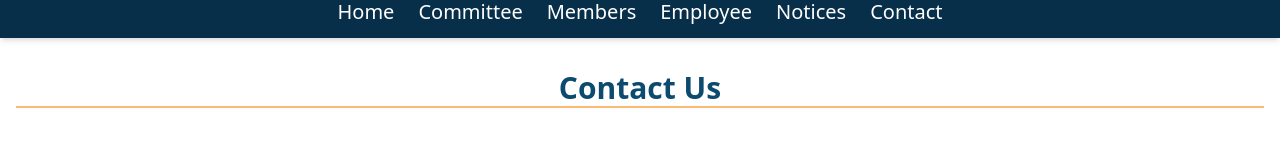
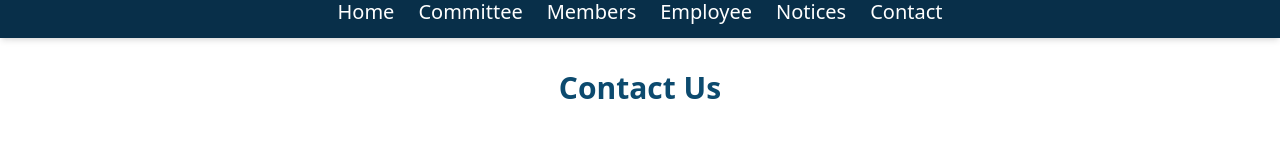
Before and after one commit to mahafizurr/dist, a Next.js app: page /contact in a window 1280 px wide. Shown: the part 135-295 px from the top of the page. Built offline with nearby package versions, Linux system fonts and the light colour scheme.

Commit message:
remove extra border of title

```diff
--- a/pages/advocates/index.js
+++ b/pages/advocates/index.js
@@ -14,7 +14,7 @@ export async function getStaticProps() {
 export default function Advocates({ advocates }) {
   return (
     <div>
-      <h1 className="text-3xl font-bold mt-8 text-center text-sky-900 border-b-2 border-orange-300">
+      <h1 className="text-3xl font-bold mt-8 text-center text-sky-900 ">
         Advocate List
       </h1>
 
--- a/pages/contact/index.js
+++ b/pages/contact/index.js
@@ -9,7 +9,7 @@ import {
 const Contact = () => {
   return (
     <div className="container max-auto px-4 py-4 md:py-8">
-      <h1 className="container max-auto text-3xl font-bold mb-6 text-center text-sky-900 border-b-2 border-orange-300">
+      <h1 className="container max-auto text-3xl font-bold mb-6 text-center text-sky-900 ">
         Contact Us
       </h1>
 
--- a/pages/employees/index.js
+++ b/pages/employees/index.js
@@ -14,7 +14,7 @@ export async function getStaticProps() {
 export default function Employees({ employees }) {
   return (
     <div>
-      <h1 className="text-3xl font-bold my-8 text-center text-sky-900 border-b-2 border-orange-300">
+      <h1 className="text-3xl font-bold my-8 text-center text-sky-900 ">
         Employee List
       </h1>
       <EmployeeTable employees={employees} />
--- a/pages/notices/index.js
+++ b/pages/notices/index.js
@@ -14,7 +14,7 @@ export async function getStaticProps() {
 export default function Notice({ notices }) {
   return (
     <div>
-      <h1 className="text-3xl font-bold mt-8 text-center text-sky-900 border-b-2 border-orange-300">
+      <h1 className="text-3xl font-bold mt-8 text-center text-sky-900">
         Notice List
       </h1>
 
```
